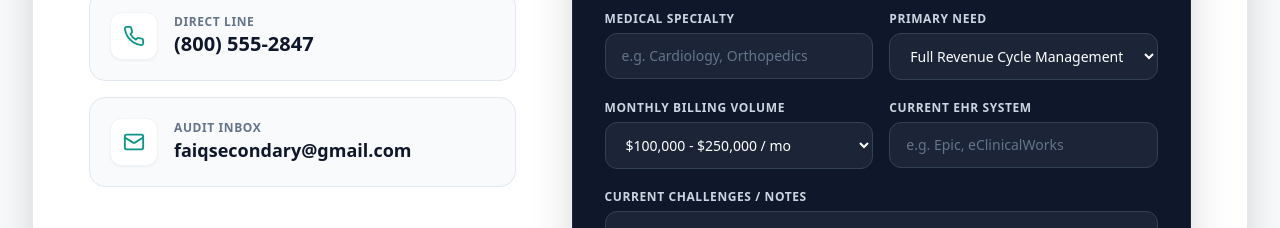
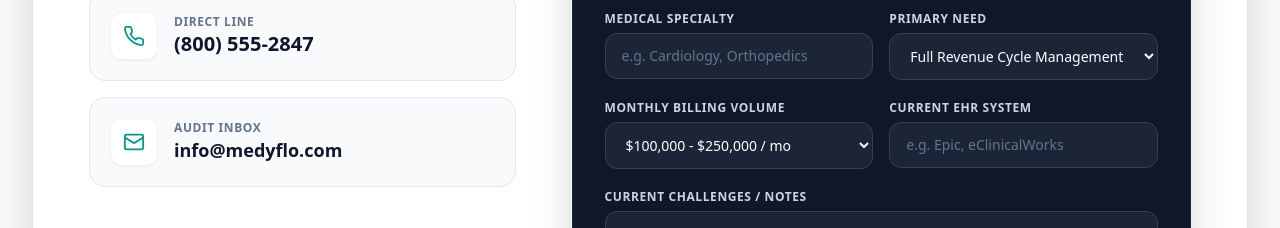
Before and after one commit to T-Faiq/MedyFlo, a React (Vite) app: page / in a window 1280 px wide. Shown: the part 5100-5328 px from the top of the page. Built offline with nearby package versions, Linux system fonts and the light colour scheme.

Commit message:
Update main.jsx

```diff
--- a/src/main.jsx
+++ b/src/main.jsx
@@ -18,13 +18,13 @@ const SITE_CONFIG = {
   contact: {
     phoneDisplay: "(800) 555-2847",
     phoneUri: "8005552847",
-    email: "audit@medyflo.com",
+    email: "info@medyflo.com",
 
     // 📩 FORM RECIPIENT
-    recipientEmail: "faiqsecondary@gmail.com",
+    recipientEmail: "info@medyflo.com",
 
     // 🔑 WEB3FORMS ACCESS KEY
-    web3formsAccessKey: "e7a79e0c-0537-4234-9e52-5b9b791361f9"
+    web3formsAccessKey: "ff295be2-0e37-4aea-9db6-853c82d88f55"
   },
   socialLinks: {
     facebook: "https://www.facebook.com/MedyFloRCM",
```
